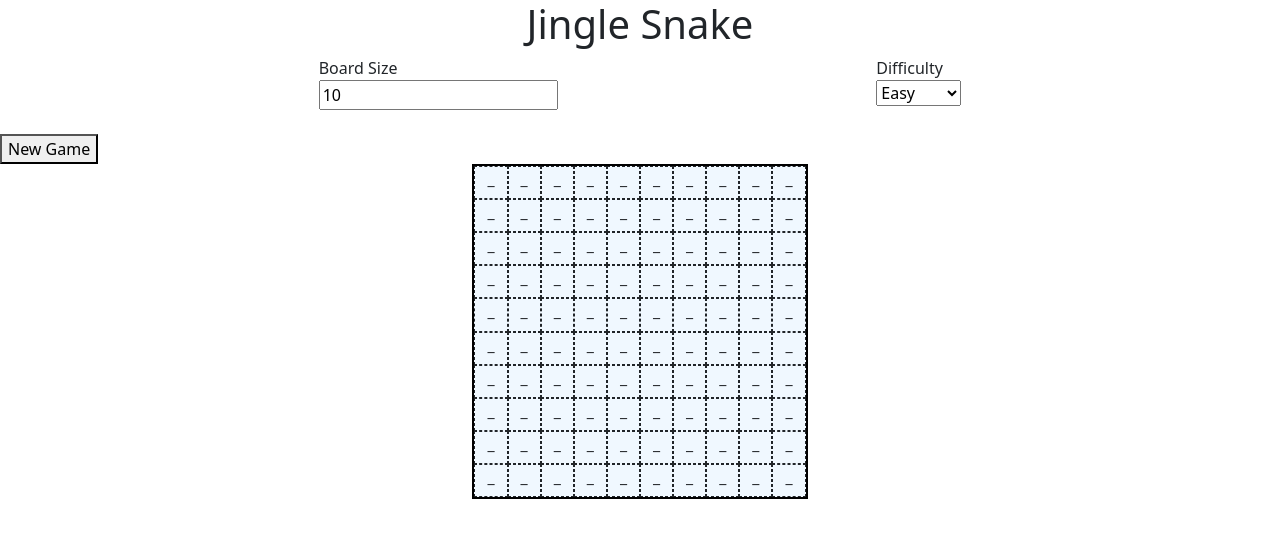
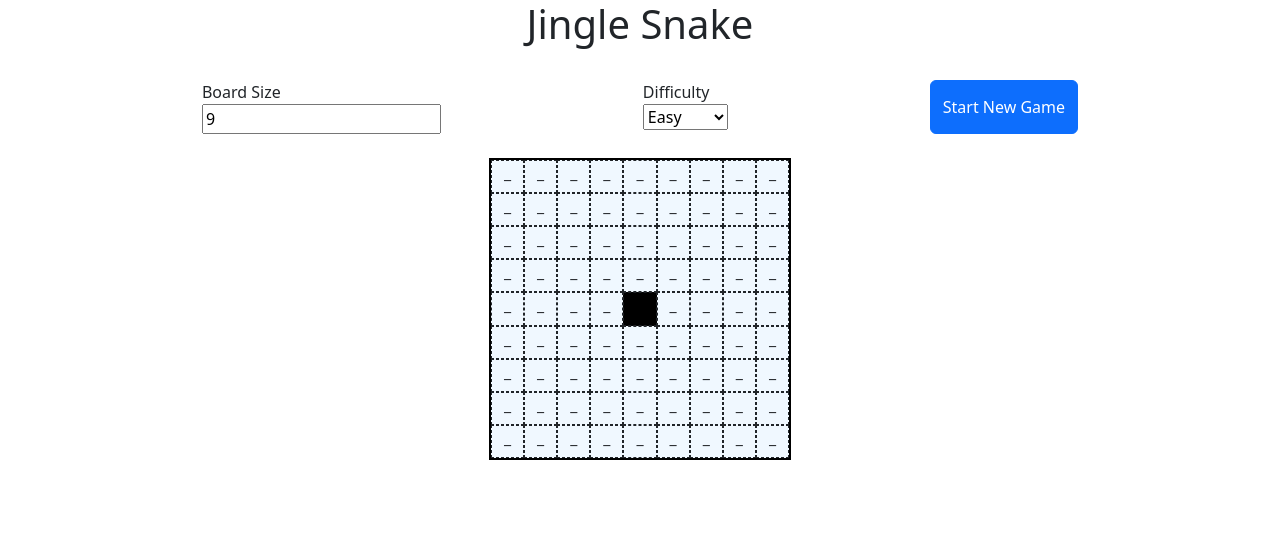
Before and after one commit to gonz1247/jingle_snake, a React (Vite) app: page / in a window 1280 px wide. Shown: the top 538 px of the page. Built offline with nearby package versions, Linux system fonts and the light colour scheme.

Commit message:
Added preview board and updated startGame callBack so that user input for board size can used when starting game

```diff
--- a/src/App.jsx
+++ b/src/App.jsx
@@ -1,30 +1,46 @@
 import { useState } from "react";
 import Header from "./components/Header";
 import GameInputs from "./components/GameInputs";
+import Board from "./game_objects/Board";
 import BoardDisplay from "./components/BoardDisplay";
 import runJingleSnake from "./hooks/runJingleSnake";
 
 function App() {
   // Game Settings
-  const [boardSize, setBoardSize] = useState(10);
+  const [boardSize, setBoardSize] = useState(9);
   const [difficulty, setDifficulty] = useState("easy");
 
-  const {board, startGame, isPlaying} = runJingleSnake(boardSize);
+  // Actual board that will be used for the game
+  const { board, startGame, isPlaying } = runJingleSnake(boardSize);
+  // Preview board that can be updated in real time when selecting board size
+  const boardPreview = new Board(boardSize);
+  boardPreview.updateCellValue(
+    Math.floor(boardSize / 2),
+    Math.floor(boardSize / 2),
+    1
+  );
 
   return (
     <>
       <Header>Jingle Snake</Header>
+      <br></br>
+      {isPlaying ? (
+        <p className="d-flex justify-content-center">Have Fun Playing!</p>
+      ) : (
         <GameInputs
           boardSize={boardSize}
           setBoardSize={setBoardSize}
           difficulty={difficulty}
           setDifficulty={setDifficulty}
+          startGame={startGame}
         />
+      )}
       <br></br>
-      <div className="controls">
-        {isPlaying ? null : <button onClick={startGame}>New Game</button>}
-      </div>
+      {isPlaying ? (
         <BoardDisplay board={board} />
+      ) : (
+        <BoardDisplay board={boardPreview} />
+      )}
     </>
   );
 }
--- a/src/components/GameInputs.jsx
+++ b/src/components/GameInputs.jsx
@@ -10,7 +10,7 @@ function BoardSize({ boardSize, setBoardSize }) {
         id="boardSize"
         name="boardSize"
         type="number"
-        step="1"
+        step="2"
         value={boardSize}
         onChange={updateBoardSize}
       ></input>
@@ -18,7 +18,7 @@ function BoardSize({ boardSize, setBoardSize }) {
   );
 }
 
-function Difficulty({difficulty, setDifficulty}) {
+function Difficulty({ difficulty, setDifficulty }) {
   const updateDifficulty = (event) => {
     const availSettings = ["easy", "medium", "hard"];
     let newDifficulty = availSettings.includes(event.target.value)
@@ -44,11 +44,22 @@ function Difficulty({difficulty, setDifficulty}) {
   );
 }
 
-function GameInputs({ boardSize, setBoardSize, difficulty, setDifficulty}) {
+function StartGame({ startGame }) {
+  return <button type="button" className="btn btn-primary" onClick={startGame}>Start New Game</button>;
+}
+
+function GameInputs({
+  boardSize,
+  setBoardSize,
+  difficulty,
+  setDifficulty,
+  startGame,
+}) {
   return (
     <div className="d-flex justify-content-evenly">
       <BoardSize boardSize={boardSize} setBoardSize={setBoardSize} />
-      <Difficulty difficulty={difficulty} setDifficulty={setDifficulty}/>
+      <Difficulty difficulty={difficulty} setDifficulty={setDifficulty} />
+      <StartGame startGame={startGame}/>
     </div>
   );
 }
--- a/src/hooks/runJingleSnake.jsx
+++ b/src/hooks/runJingleSnake.jsx
@@ -13,16 +13,17 @@ function runJingleSnake(boardSize) {
   // Set up state variables
   const [isPlaying, setIsPlaying] = useState(false);
   const [gameSpeed, setGameSpeed] = useState(GameSpeed.Pause);
+
   // Intialize board
   const [{ board, snake, direction, row, col }, dispatchBoardState] =
-    runJingleSnakeBoard(boardSize);
+    runJingleSnakeBoard();
 
   // Initialize game start
   const startGame = useCallback(() => {
     setIsPlaying(true);
+    dispatchBoardState({ type: "start", newBoardSize: boardSize });
     setGameSpeed(GameSpeed.Normal);
-    dispatchBoardState({ type: "start" });
-  }, [dispatchBoardState]);
+  }, [dispatchBoardState, boardSize]);
 
   // Interval for running game
   const gameTick = useCallback(() => {
--- a/src/hooks/runJingleSnakeBoard.jsx
+++ b/src/hooks/runJingleSnakeBoard.jsx
@@ -6,6 +6,11 @@ function boardReducer(state, action) {
   let newState = { ...state };
   switch (action.type) {
     case "start":
+      // Create new board
+      newState.board = new Board(action.newBoardSize);
+      // Add snake at center of board
+      newState.row = Math.floor(action.newBoardSize / 2);
+      newState.col = newState.row;
       newState.snake.grow_at(newState.row, newState.col);
       newState.board.updateCellValue(newState.row, newState.col, 1);
       break;
@@ -50,13 +55,13 @@ function boardReducer(state, action) {
   return newState;
 }
 
-function runJingleSnakeBoard(boardSize) {
+function runJingleSnakeBoard() {
   const [boardState, dispatchBoardState] = useReducer(boardReducer, {
-    board: new Board(boardSize),
+    board: null,
     snake: new Snake(),
     direction: "right",
-    row: Math.floor(boardSize / 2),
-    col: Math.floor(boardSize / 2),
+    row: 0,
+    col: 0,
   });
   return [boardState, dispatchBoardState];
 }
```
Lines whose indentation alone changed are shown as unchanged.
